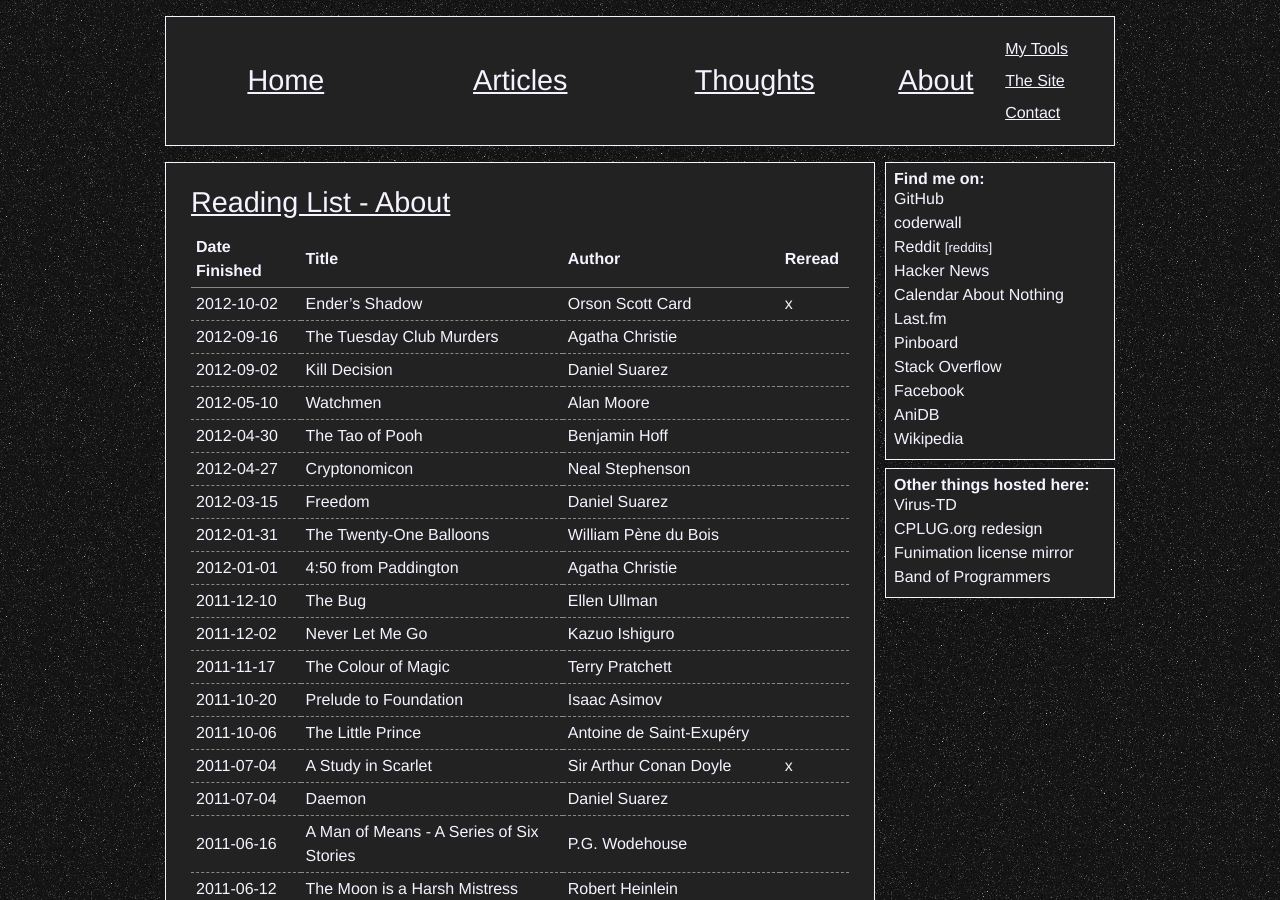
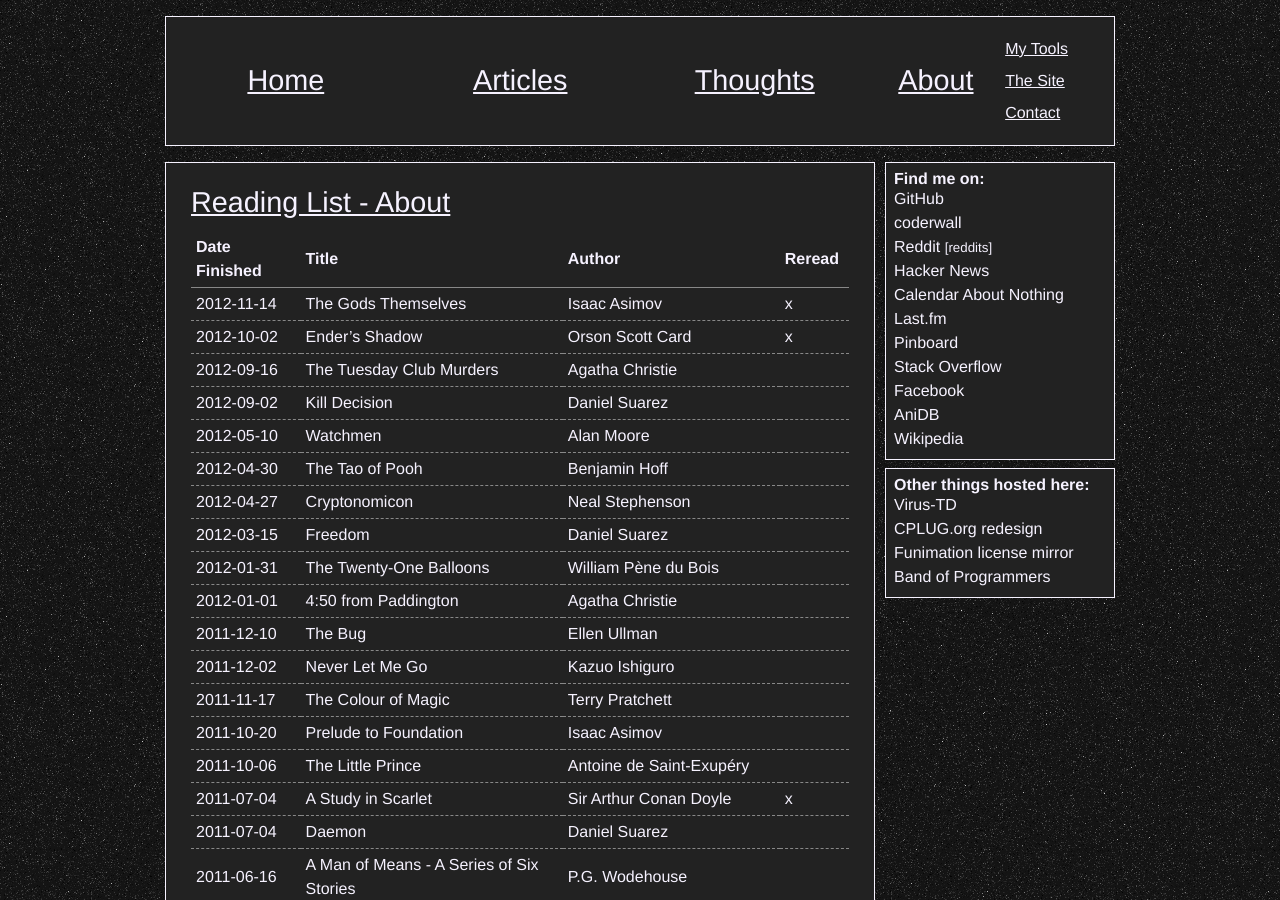
Before and after one commit to xiongchiamiov/xiongchiamiov.github.com, a Jekyll site: the page built from about/reading-list.md, in a window 1280 px wide and 900 px high. Built offline with Jekyll 4.4.1, drawn with Linux system fonts in a browser that asks for light colours; Markdown is read by kramdown in place of the engine named in the settings; comment, search, counter and statistics services are not loaded.

Commit message:
Update about/reading-list.md

```diff
--- a/about/reading-list.md
+++ b/about/reading-list.md
@@ -5,6 +5,7 @@ title: Reading List - About
 
 Date Finished | Title                       | Author                            | Reread
 ------------- | --------------------------- | --------------------------------- | --------
+  2012-11-14  | The Gods Themselves         | Isaac Asimov                      | x
   2012-10-02  | Ender's Shadow              | Orson Scott Card                  | x
   2012-09-16  | The Tuesday Club Murders    | Agatha Christie                   |
   2012-09-02  | Kill Decision               | Daniel Suarez                     |
```
